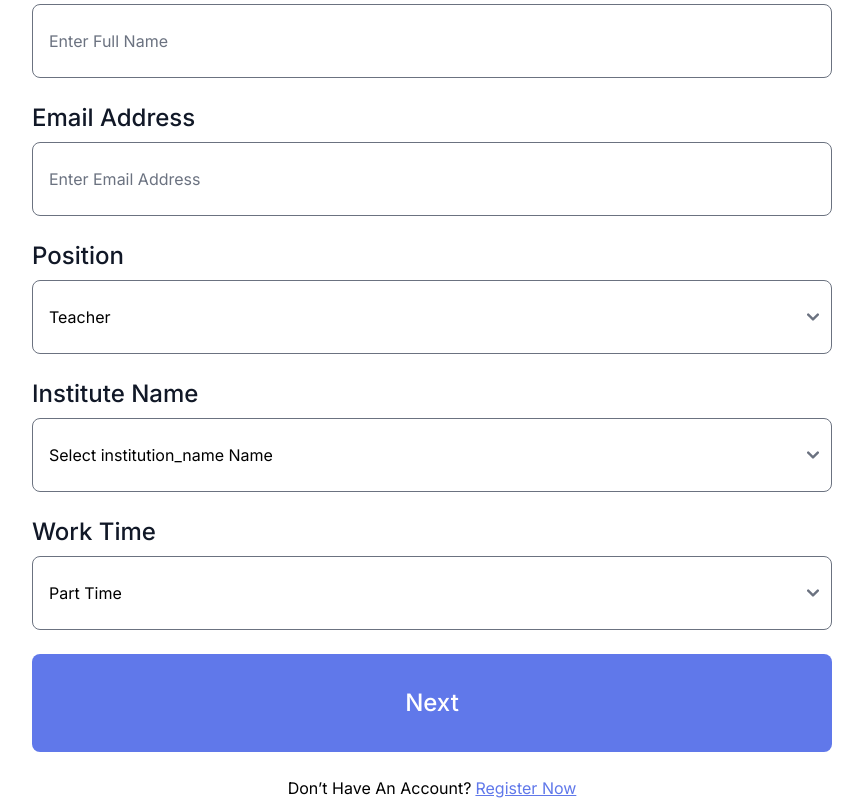
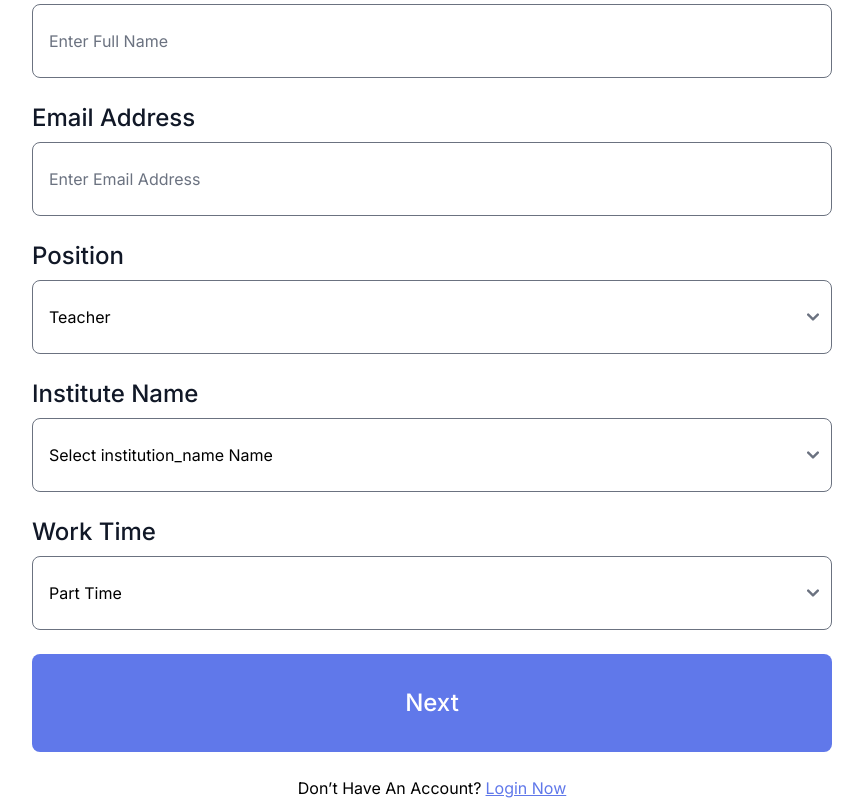
Before and after one commit to Neamul01/job-task, a Next.js app: page /auth/registration/information in a window 1280 px wide. Shown: the part 396-1196 px from the top of the page, without its empty margins (208-1071 px from the left). Built offline with nearby package versions, Linux system fonts and the light colour scheme.

Commit message:
login user issue solved

```diff
--- a/app/auth/login/page.tsx
+++ b/app/auth/login/page.tsx
@@ -1,4 +1,5 @@
 "use client";
+import { useRegistrationContext } from "@/contexts/RegistrationContext";
 import { useUserContext } from "@/contexts/userContext";
 import Axios from "@/utils/Axios";
 import { Alert, Button, Label } from "flowbite-react";
@@ -8,7 +9,8 @@ import { AiOutlineEyeInvisible } from "react-icons/ai";
 import { HiInformationCircle } from "react-icons/hi";
 
 export default function Page() {
-  const { setUser } = useUserContext();
+  const { user, setUser } = useUserContext();
+  const { data, setData } = useRegistrationContext();
   const [formData, setFormData] = React.useState({
     email: "",
     password: "",
@@ -21,6 +23,16 @@ export default function Page() {
         console.log(res.data.data);
         localStorage.setItem("access_token", res.data.data.token);
         setUser(res.data.data);
+        setData(res.data.data);
+        localStorage.setItem(
+          "user",
+          JSON.stringify({
+            full_name: res.data.data.full_name,
+            position: res.data.data.position,
+          })
+        );
+
+        console.log("data", data);
         window.location.href = "/";
       })
       .catch((err) => {
--- a/app/auth/registration/information/page.tsx
+++ b/app/auth/registration/information/page.tsx
@@ -207,12 +207,9 @@ export default function Page() {
         </Button>
         <div className="w-full flex justify-center">
           Don’t Have An Account?{" "}
-          <Link
-            href={"/auth/registration"}
-            className="ml-1 text-primary underline"
-          >
+          <Link href={"/auth/login"} className="ml-1 text-primary underline">
             {" "}
-            Register Now
+            Login Now
           </Link>
         </div>
       </form>
--- a/app/page.tsx
+++ b/app/page.tsx
@@ -1,13 +1,23 @@
 "use client";
-import Image from "next/image";
+import { useRegistrationContext } from "@/contexts/RegistrationContext";
+import { useUserContext } from "@/contexts/userContext";
 import { useRouter } from "next/navigation";
 import { useEffect } from "react";
 
 export default function Home() {
   const router = useRouter();
+  // const { user } = useUserContext();
+  const { data } = useRegistrationContext();
 
+  console.log("data", data);
   useEffect(() => {
-    router.push("/auth/login");
+    const user = localStorage.getItem("user");
+    console.log(user);
+    if (user) {
+      router.push("/admin/dashboard");
+    } else {
+      router.push("/auth/login");
+    }
   }, [router]);
   return (
     <main className="flex min-h-screen flex-col items-center justify-between p-24"></main>
```
